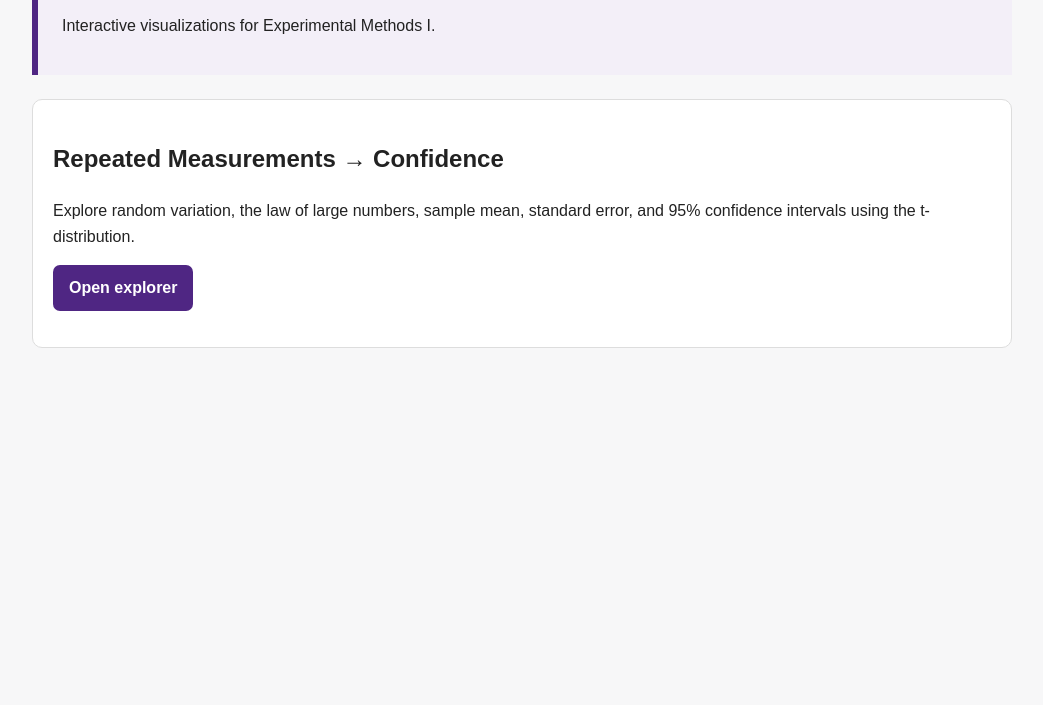
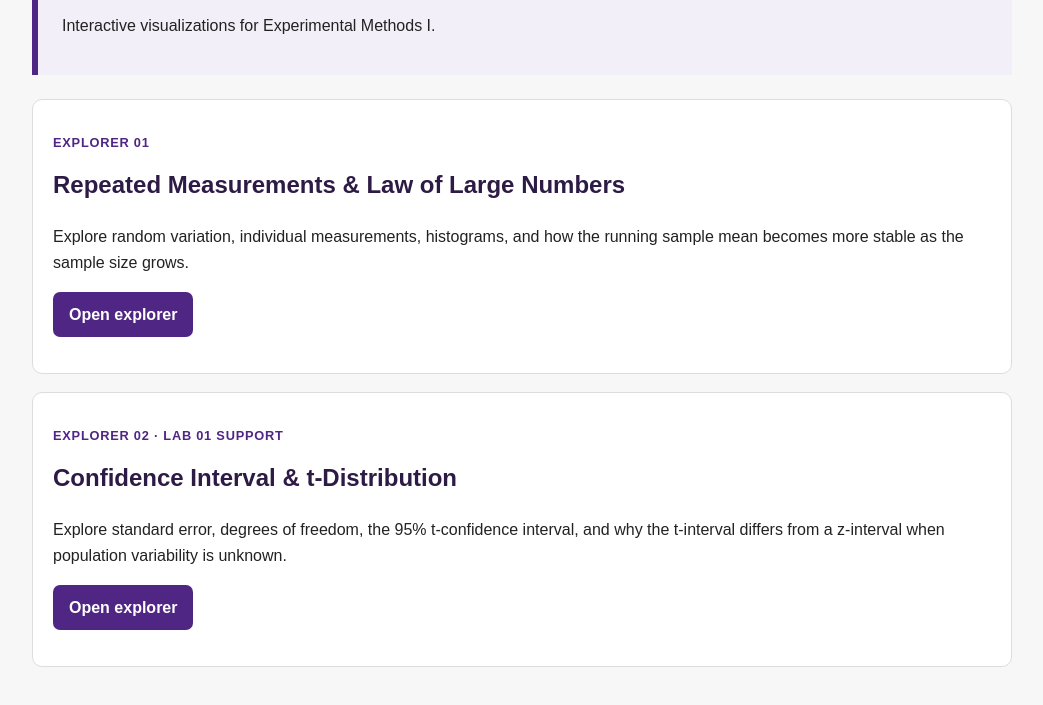
Before and after one commit to stargaze221/me3310-interactive, a plain HTML site: page index.html in a window 1280 px wide. Shown: the part 93-798 px from the top of the page, without its empty margins (118-1161 px from the left). Drawn offline with Linux system fonts and the light colour scheme.

Commit message:
List separate LLN and confidence interval explorers

```diff
--- a/index.html
+++ b/index.html
@@ -9,7 +9,9 @@
     .wrap{max-width:980px;margin:0 auto;padding:32px 20px}
     .hero{border-left:6px solid #4f2683;background:#f3eff8;padding:20px 24px;margin-bottom:24px}
     h1{margin:0 0 8px;color:#2d1b46}
+    h2{color:#2d1b46;margin-top:0}
     .card{background:#fff;border:1px solid #ddd;border-radius:10px;padding:20px;margin:18px 0}
+    .tag{font-size:.8rem;font-weight:700;text-transform:uppercase;letter-spacing:.06em;color:#4f2683}
     a.button{display:inline-block;background:#4f2683;color:#fff;text-decoration:none;padding:10px 16px;border-radius:7px;font-weight:700}
     a.button:hover{filter:brightness(.95)}
   </style>
@@ -22,9 +24,17 @@
     </section>
 
     <section class="card">
-      <h2>Repeated Measurements → Confidence</h2>
-      <p>Explore random variation, the law of large numbers, sample mean, standard error, and 95% confidence intervals using the t-distribution.</p>
+      <p class="tag">Explorer 01</p>
+      <h2>Repeated Measurements & Law of Large Numbers</h2>
+      <p>Explore random variation, individual measurements, histograms, and how the running sample mean becomes more stable as the sample size grows.</p>
       <p><a class="button" href="./repeated-measurements/">Open explorer</a></p>
+    </section>
+
+    <section class="card">
+      <p class="tag">Explorer 02 · Lab 01 support</p>
+      <h2>Confidence Interval & t-Distribution</h2>
+      <p>Explore standard error, degrees of freedom, the 95% t-confidence interval, and why the t-interval differs from a z-interval when population variability is unknown.</p>
+      <p><a class="button" href="./confidence-interval/">Open explorer</a></p>
     </section>
   </main>
 </body>
```
